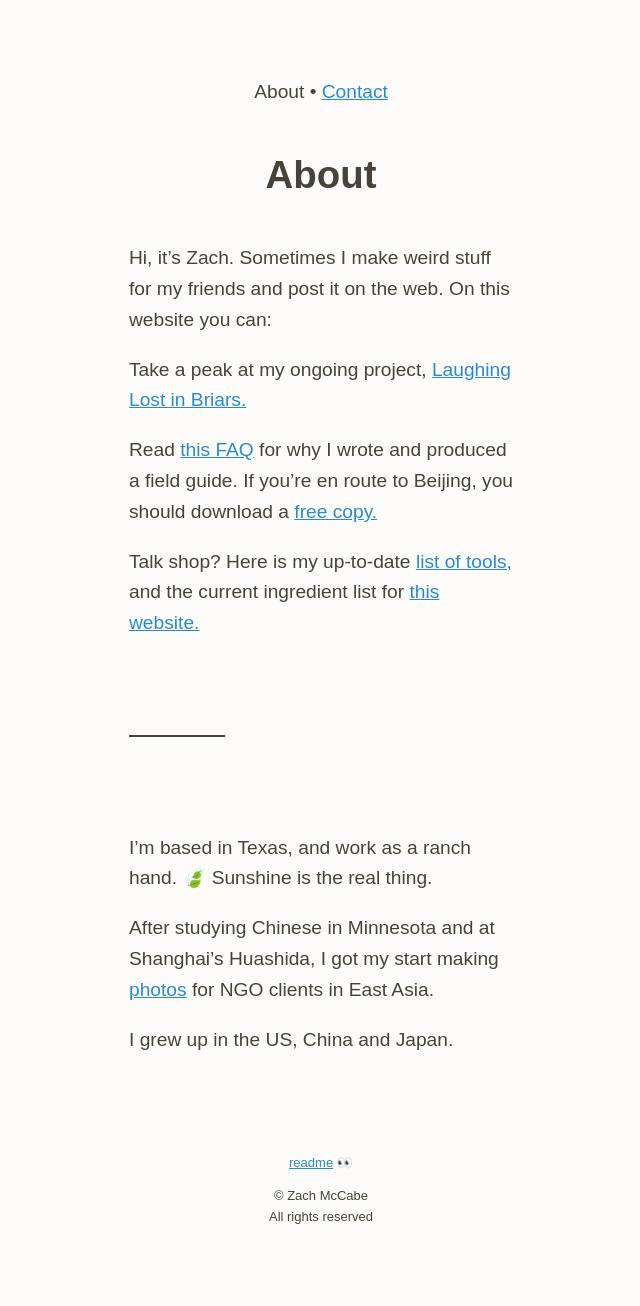
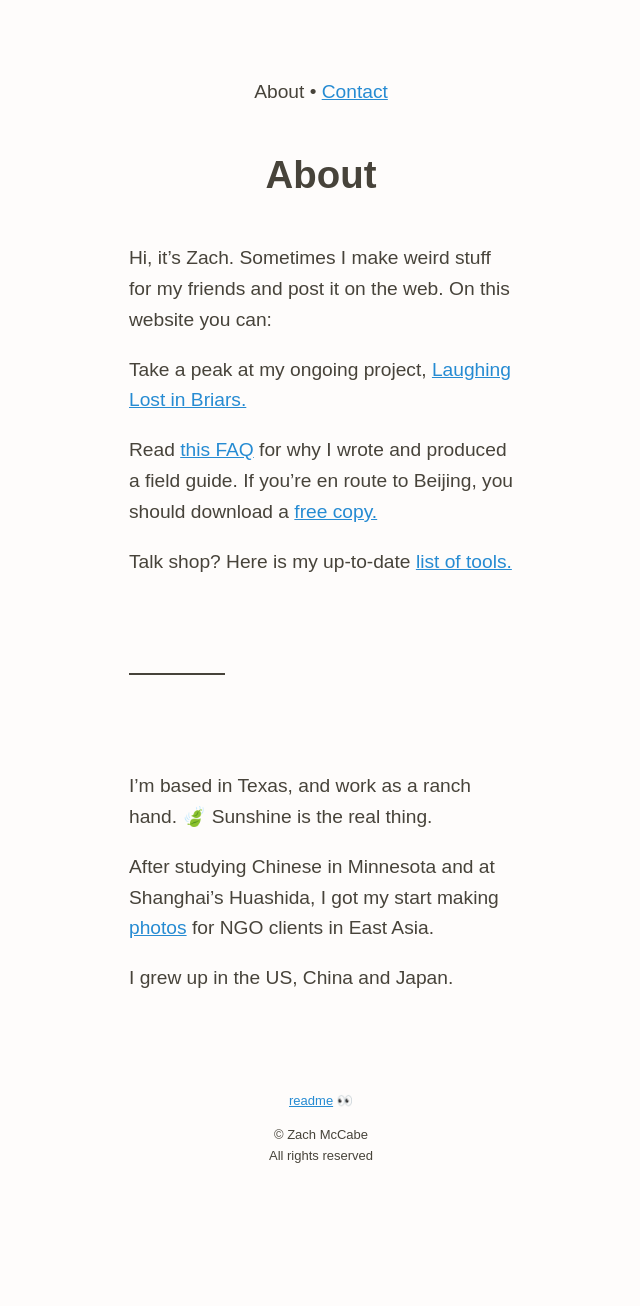
Before and after one commit to zachmccabe/zachmccabe.github.io, a Jekyll site: the page built from about.md, in a window 1280 px wide. Shown: the whole page, without its empty margins (319-959 px from the left). Built offline with Jekyll 4.4.1, drawn with Linux system fonts in a browser that asks for light colours; after the commit the page ends 1245 px from its top, so only the background shows below that.

Commit message:
Update about.md

```diff
--- a/about.md
+++ b/about.md
@@ -13,7 +13,7 @@ Take a peak at my ongoing project, [Laughing Lost in Briars.]
 
 Read [this FAQ] for why I wrote and produced a field guide. If you're en route to Beijing, you should download a [free copy.]
 
-Talk shop? Here is my up-to-date [list of tools,] and the current ingredient list for [this website.]
+Talk shop? Here is my up-to-date [list of tools.]
 
 ---
 
@@ -31,8 +31,6 @@ I grew up in the US, China and Japan.
 
 [free copy.]: https://www.zachmccabe.com/beijing
 
-[list of tools,]: https://www.zachmccabe.com/tools
-
-[this website.]: https://www.zachmccabe.com/ntk
+[list of tools.]: https://www.zachmccabe.com/tools
 
 [photos]: https://www.zachmccabe.com/postcard
```
